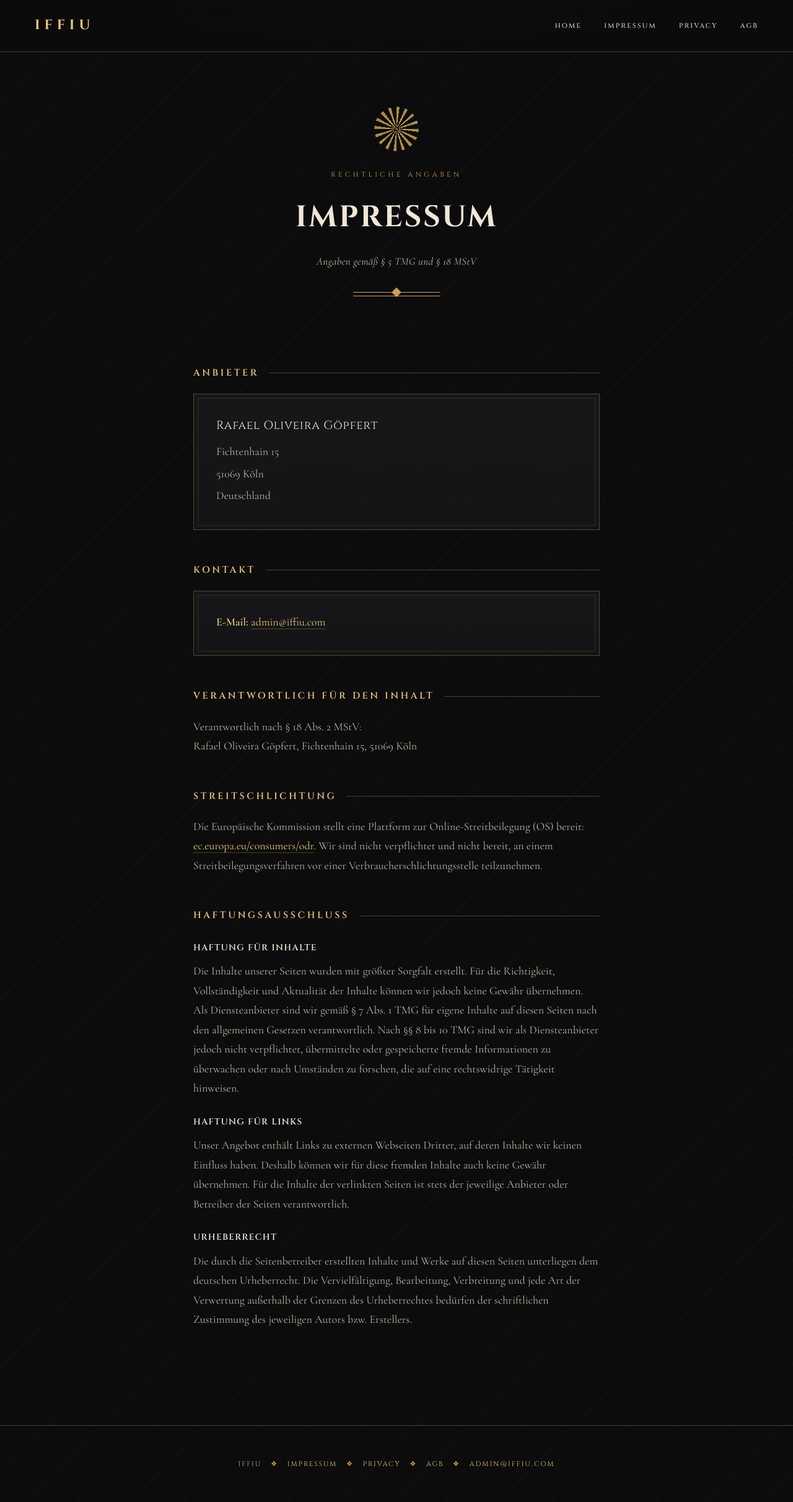
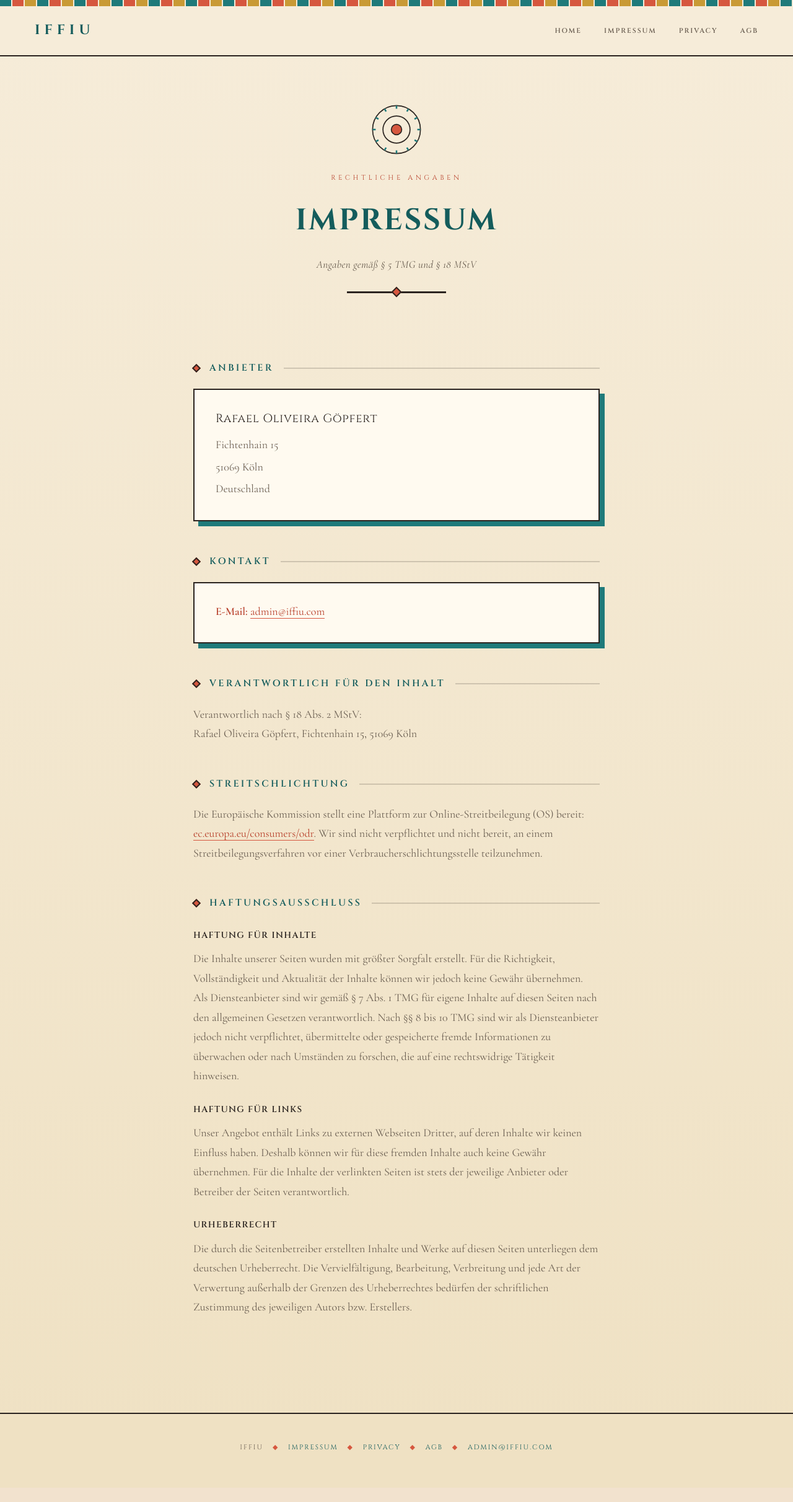
Before and after one commit to bahiarog/Iffiu_Predictive_Marketing, a FastAPI app: page /impressum in a window 1280 px wide. Shown: the whole page at 62% size. After the commit the page ends 2340 px from the top, so only its background shows below. Run offline with FastAPI, Linux system fonts and the light colour scheme.

Commit message:
Rework impressum to bright Art Deco palette (cream/teal/coral) instead of dark theme

```diff
--- a/app/templates/pages/impressum.html
+++ b/app/templates/pages/impressum.html
@@ -7,170 +7,165 @@
 <meta name="description" content="Impressum von IFFIU gemäß § 5 TMG und § 18 MStV.">
 <link rel="preconnect" href="https://fonts.googleapis.com">
 <link rel="preconnect" href="https://fonts.gstatic.com" crossorigin>
-<link href="https://fonts.googleapis.com/css2?family=Cinzel:wght@400;600;700;900&family=Cormorant+Garamond:ital,wght@0,400;0,500;0,600;1,400&family=Cormorant+Garamond:wght@300;400;500;600&display=swap" rel="stylesheet">
+<link href="https://fonts.googleapis.com/css2?family=Cinzel:wght@400;600;700;900&family=Cormorant+Garamond:ital,wght@0,400;0,500;0,600;1,400&display=swap" rel="stylesheet">
 <style>
   :root{
-    --ink:#0c0c0d;
-    --ink2:#141416;
-    --panel:#17171a;
-    --gold:#c9a24b;
-    --gold-soft:#a9893f;
-    --gold-bright:#e8c877;
-    --cream:#efe7d6;
-    --cream-dim:#bdb2a0;
-    --rule: rgba(201,162,75,.35);
+    --cream:#f6ecd9;
+    --cream2:#efe1c3;
+    --paper:#fffaf0;
+    --ink:#2b2420;
+    --ink-dim:#6b5f52;
+    --teal:#1f7a7a;
+    --teal-deep:#145c5c;
+    --coral:#d6573f;
+    --coral-deep:#b8402b;
+    --gold:#c99a35;
+    --rule: rgba(43,36,32,.18);
     --serif:'Cormorant Garamond', Georgia, serif;
     --display:'Cinzel', serif;
   }
   *,*::before,*::after{box-sizing:border-box;margin:0;padding:0;}
-  html,body{background:var(--ink); color:var(--cream);}
+  html,body{background:var(--cream);}
   body{
     font-family:var(--serif);
     font-size:18px;
     line-height:1.75;
+    color:var(--ink);
     -webkit-font-smoothing:antialiased;
     background:
-      radial-gradient(1200px 600px at 50% -10%, rgba(201,162,75,.08), transparent 60%),
-      repeating-linear-gradient(135deg, rgba(255,255,255,.015) 0 2px, transparent 2px 60px),
-      var(--ink);
+      linear-gradient(180deg, var(--cream) 0%, var(--cream2) 100%);
     min-height:100vh;
   }
 
-  /* --- nav --- */
+  /* --- stepped deco top band --- */
+  .deco-band{
+    height:10px; width:100%;
+    background:
+      repeating-linear-gradient(90deg,
+        var(--teal) 0 18px, var(--cream) 18px 20px,
+        var(--coral) 20px 38px, var(--cream) 38px 40px,
+        var(--gold) 40px 58px, var(--cream) 58px 60px);
+  }
+
   nav{
     position:sticky; top:0; z-index:100;
     display:flex; align-items:center; justify-content:space-between;
-    padding:22px 56px;
-    background:rgba(12,12,13,.86); backdrop-filter:blur(16px);
-    border-bottom:1px solid var(--rule);
+    padding:20px 56px;
+    background:rgba(246,236,217,.92); backdrop-filter:blur(10px);
+    border-bottom:2px solid var(--ink);
   }
   .logo{
     font-family:var(--display); font-weight:700; font-size:22px;
-    letter-spacing:.32em; color:var(--gold-bright); text-decoration:none;
+    letter-spacing:.32em; color:var(--teal-deep); text-decoration:none;
     text-transform:uppercase;
   }
   .nav-links{display:flex; gap:36px; align-items:center;}
   .nav-links a{
-    color:var(--cream-dim); text-decoration:none; font-family:var(--display);
+    color:var(--ink-dim); text-decoration:none; font-family:var(--display);
     font-size:11px; letter-spacing:.18em; text-transform:uppercase; font-weight:600;
     transition:color .2s ease;
   }
-  .nav-links a:hover{color:var(--gold-bright);}
+  .nav-links a:hover{color:var(--coral-deep);}
 
   /* --- ornamental header --- */
   .crest{
-    max-width:720px; margin:0 auto; padding:88px 32px 0; text-align:center;
+    max-width:720px; margin:0 auto; padding:76px 32px 0; text-align:center;
   }
   .sunburst{
-    width:72px; height:72px; margin:0 auto 28px; position:relative;
+    width:84px; height:84px; margin:0 auto 26px; position:relative;
   }
-  .sunburst::before, .sunburst::after{
-    content:""; position:absolute; inset:0;
-    background:
-      conic-gradient(from 0deg,
-        var(--gold) 0deg 8deg, transparent 8deg 22.5deg,
-        var(--gold) 22.5deg 30.5deg, transparent 30.5deg 45deg,
-        var(--gold) 45deg 53deg, transparent 53deg 67.5deg,
-        var(--gold) 67.5deg 75.5deg, transparent 75.5deg 90deg,
-        var(--gold) 90deg 98deg, transparent 98deg 112.5deg,
-        var(--gold) 112.5deg 120.5deg, transparent 120.5deg 135deg,
-        var(--gold) 135deg 143deg, transparent 143deg 157.5deg,
-        var(--gold) 157.5deg 165.5deg, transparent 165.5deg 180deg,
-        var(--gold) 180deg 188deg, transparent 188deg 202.5deg,
-        var(--gold) 202.5deg 210.5deg, transparent 210.5deg 225deg,
-        var(--gold) 225deg 233deg, transparent 233deg 247.5deg,
-        var(--gold) 247.5deg 255.5deg, transparent 255.5deg 270deg,
-        var(--gold) 270deg 278deg, transparent 278deg 292.5deg,
-        var(--gold) 292.5deg 300.5deg, transparent 300.5deg 315deg,
-        var(--gold) 315deg 323deg, transparent 323deg 337.5deg,
-        var(--gold) 337.5deg 345.5deg, transparent 345.5deg 360deg);
-    border-radius:50%;
-    -webkit-mask:radial-gradient(circle, transparent 30%, #000 31%, #000 100%);
-            mask:radial-gradient(circle, transparent 30%, #000 31%, #000 100%);
-    opacity:.85;
-  }
-  .sunburst::after{
-    inset:14px;
-    -webkit-mask:radial-gradient(circle, #000 0%, #000 55%, transparent 56%);
-            mask:radial-gradient(circle, #000 0%, #000 55%, transparent 56%);
-    opacity:1;
-  }
+  .sunburst svg{width:100%;height:100%;}
+
   .eyebrow{
     font-family:var(--display); font-size:11px; letter-spacing:.42em;
-    text-transform:uppercase; color:var(--gold); margin-bottom:18px;
+    text-transform:uppercase; color:var(--coral-deep); margin-bottom:18px;
   }
   .crest h1{
     font-family:var(--display); font-weight:700; letter-spacing:.06em;
-    font-size:clamp(2rem,4.2vw,3rem); color:var(--cream);
+    font-size:clamp(2rem,4.2vw,3rem); color:var(--teal-deep);
     text-transform:uppercase;
   }
   .crest .subtitle{
-    margin-top:14px; font-style:italic; font-size:17px; color:var(--cream-dim);
+    margin-top:14px; font-style:italic; font-size:17px; color:var(--ink-dim);
     letter-spacing:.02em;
   }
-  .double-rule{
-    width:140px; height:10px; margin:34px auto 0; position:relative;
+  .fan-rule{
+    width:180px; height:22px; margin:30px auto 0;
+    background:
+      repeating-linear-gradient(to right,
+        transparent 0 2px,
+        var(--gold) 2px 4px);
+    -webkit-mask:linear-gradient(to bottom, #000 0 2px, transparent 2px 22px),
+                 radial-gradient(circle at 50% 0, transparent 0 1px, #000 1px);
+    position:relative;
   }
-  .double-rule::before, .double-rule::after{
-    content:""; position:absolute; left:0; right:0; height:1px; background:var(--gold);
+  .fan-rule::before{
+    content:""; position:absolute; left:50%; top:-6px; transform:translateX(-50%) rotate(45deg);
+    width:12px; height:12px; background:var(--coral); border:2px solid var(--ink);
   }
-  .double-rule::before{top:0;}
-  .double-rule::after{top:6px;}
-  .double-rule i{
+  .plain-rule{
+    width:160px; height:3px; margin:28px auto 0; position:relative;
+    background:var(--ink);
+  }
+  .plain-rule i{
     position:absolute; top:-5px; left:50%; transform:translateX(-50%) rotate(45deg);
-    width:11px; height:11px; background:var(--gold);
+    width:12px; height:12px; background:var(--coral); border:2px solid var(--ink);
   }
 
   /* --- content --- */
   .content{max-width:720px; margin:0 auto; padding:56px 32px 140px;}
   .content h2{
     font-family:var(--display); font-weight:600; font-size:15px;
-    letter-spacing:.24em; text-transform:uppercase; color:var(--gold-bright);
+    letter-spacing:.22em; text-transform:uppercase; color:var(--teal-deep);
     margin:52px 0 20px; display:flex; align-items:center; gap:16px;
   }
-  .content h2::after{content:""; flex:1; height:1px; background:var(--rule);}
+  .content h2::before{
+    content:""; width:10px; height:10px; background:var(--coral);
+    transform:rotate(45deg); flex-shrink:0; border:2px solid var(--ink);
+  }
+  .content h2::after{content:""; flex:1; height:2px; background:var(--rule);}
   .content h3{
     font-family:var(--display); font-weight:600; font-size:14px;
-    letter-spacing:.1em; text-transform:uppercase; color:var(--cream);
+    letter-spacing:.1em; text-transform:uppercase; color:var(--ink);
     margin:26px 0 10px;
   }
-  .content p{color:var(--cream-dim); margin-bottom:14px;}
-  .content a{color:var(--gold-bright); text-decoration:none; border-bottom:1px solid var(--rule);}
-  .content a:hover{color:var(--gold); border-color:var(--gold);}
+  .content p{color:var(--ink-dim); margin-bottom:14px;}
+  .content a{color:var(--coral-deep); text-decoration:none; border-bottom:1px solid var(--coral);}
+  .content a:hover{color:var(--teal-deep); border-color:var(--teal-deep);}
 
   .panel{
-    background:linear-gradient(180deg, var(--panel), var(--ink2));
-    border:1px solid var(--rule);
+    background:var(--paper);
+    border:2px solid var(--ink);
     position:relative;
-    padding:34px 36px;
+    padding:30px 34px;
     margin:0 0 8px;
-  }
-  .panel::before{
-    content:""; position:absolute; inset:6px; border:1px solid rgba(201,162,75,.18); pointer-events:none;
+    box-shadow:8px 8px 0 var(--teal);
   }
   .panel .name{
-    font-family:var(--display); font-size:19px; letter-spacing:.04em; color:var(--cream);
+    font-family:var(--display); font-size:19px; letter-spacing:.04em; color:var(--ink);
     margin-bottom:10px;
   }
-  .panel p{margin-bottom:4px; color:var(--cream-dim);}
-  .panel strong{color:var(--gold-bright); font-weight:600;}
+  .panel p{margin-bottom:4px; color:var(--ink-dim);}
+  .panel strong{color:var(--coral-deep); font-weight:600;}
 
   footer{
-    padding:52px 32px; text-align:center; border-top:1px solid var(--rule);
+    padding:44px 32px 56px; text-align:center; border-top:2px solid var(--ink);
     font-family:var(--display); font-size:11px; letter-spacing:.18em;
-    text-transform:uppercase; color:var(--cream-dim);
+    text-transform:uppercase; color:var(--ink-dim);
+    background:var(--cream2);
   }
-  footer a{color:var(--gold-bright); text-decoration:none;}
-  footer .mark{color:var(--gold); margin:0 10px;}
+  footer a{color:var(--teal-deep); text-decoration:none;}
+  footer .mark{color:var(--coral); margin:0 10px;}
 
   @media(max-width:768px){
-    nav{padding:18px 22px;} .nav-links{gap:20px;}
+    nav{padding:16px 20px;} .nav-links{gap:18px;}
     .content{padding:40px 20px 100px;}
-    .panel{padding:26px 22px;}
+    .panel{padding:24px 20px; box-shadow:6px 6px 0 var(--teal);}
   }
 </style>
 </head>
 <body>
+<div class="deco-band"></div>
 <nav>
   <a href="/" class="logo">IFFIU</a>
   <div class="nav-links">
@@ -182,11 +177,33 @@
 </nav>
 
 <div class="crest">
-  <div class="sunburst"></div>
+  <div class="sunburst">
+    <svg viewBox="0 0 100 100" xmlns="http://www.w3.org/2000/svg">
+      <g transform="translate(50,50)">
+        <circle r="46" fill="none" stroke="#2b2420" stroke-width="2"/>
+        <g stroke="#1f7a7a" stroke-width="3">
+          <line x1="0" y1="-40" x2="0" y2="-46"/>
+          <line x1="20" y1="-34.6" x2="23" y2="-39.8"/>
+          <line x1="34.6" y1="-20" x2="39.8" y2="-23"/>
+          <line x1="40" y1="0" x2="46" y2="0"/>
+          <line x1="34.6" y1="20" x2="39.8" y2="23"/>
+          <line x1="20" y1="34.6" x2="23" y2="39.8"/>
+          <line x1="0" y1="40" x2="0" y2="46"/>
+          <line x1="-20" y1="34.6" x2="-23" y2="39.8"/>
+          <line x1="-34.6" y1="20" x2="-39.8" y2="23"/>
+          <line x1="-40" y1="0" x2="-46" y2="0"/>
+          <line x1="-34.6" y1="-20" x2="-39.8" y2="-23"/>
+          <line x1="-20" y1="-34.6" x2="-23" y2="-39.8"/>
+        </g>
+        <circle r="26" fill="#f6ecd9" stroke="#2b2420" stroke-width="2"/>
+        <circle r="10" fill="#d6573f" stroke="#2b2420" stroke-width="2"/>
+      </g>
+    </svg>
+  </div>
   <div class="eyebrow">Rechtliche Angaben</div>
   <h1>Impressum</h1>
   <p class="subtitle">Angaben gemäß § 5 TMG und § 18 MStV</p>
-  <div class="double-rule"><i></i></div>
+  <div class="plain-rule"><i></i></div>
 </div>
 
 <div class="content">
@@ -236,9 +253,9 @@
 </div>
 
 <footer>
-  IFFIU <span class="mark">&#10070;</span> <a href="/impressum">Impressum</a> <span class="mark">&#10070;</span>
-  <a href="/privacy">Privacy</a> <span class="mark">&#10070;</span> <a href="/agb">AGB</a>
-  <span class="mark">&#10070;</span> <a href="mailto:admin@iffiu.com">admin@iffiu.com</a>
+  IFFIU <span class="mark">&#9670;</span> <a href="/impressum">Impressum</a> <span class="mark">&#9670;</span>
+  <a href="/privacy">Privacy</a> <span class="mark">&#9670;</span> <a href="/agb">AGB</a>
+  <span class="mark">&#9670;</span> <a href="mailto:admin@iffiu.com">admin@iffiu.com</a>
 </footer>
 </body>
 </html>
```
